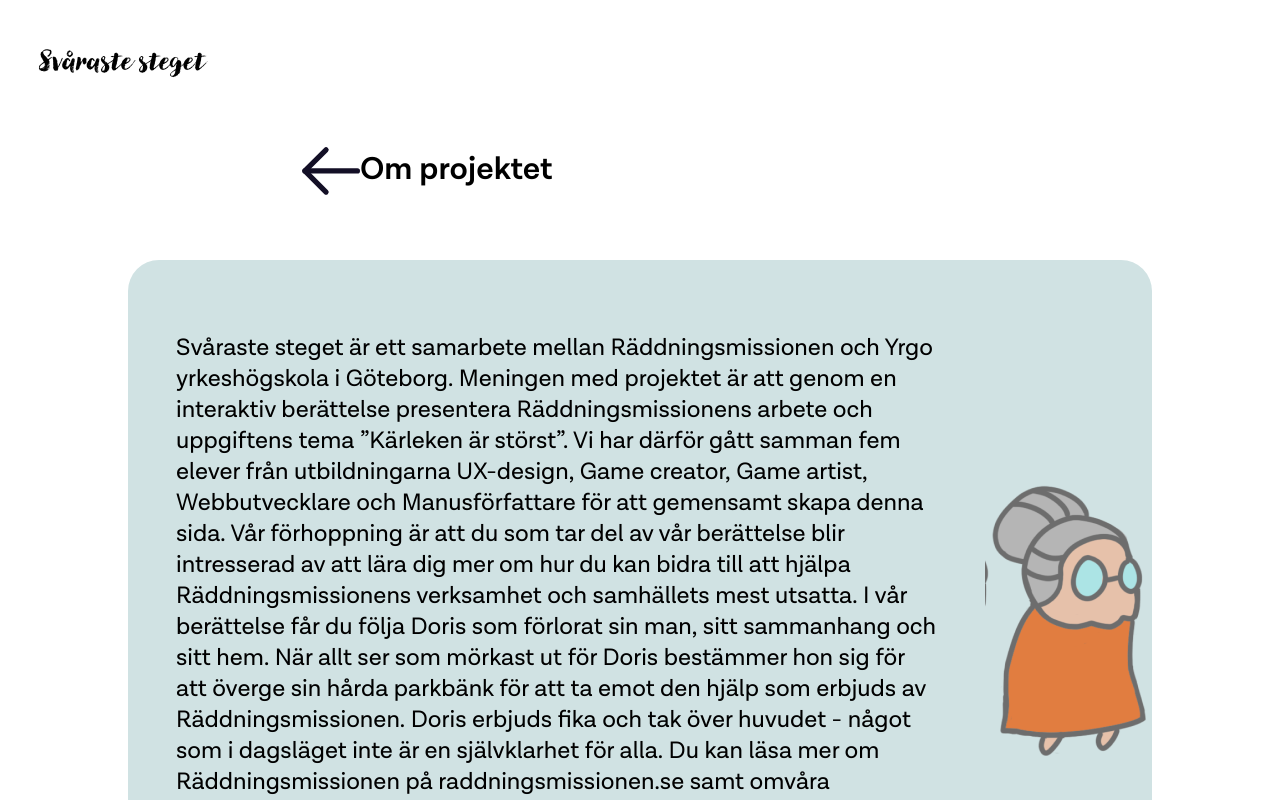
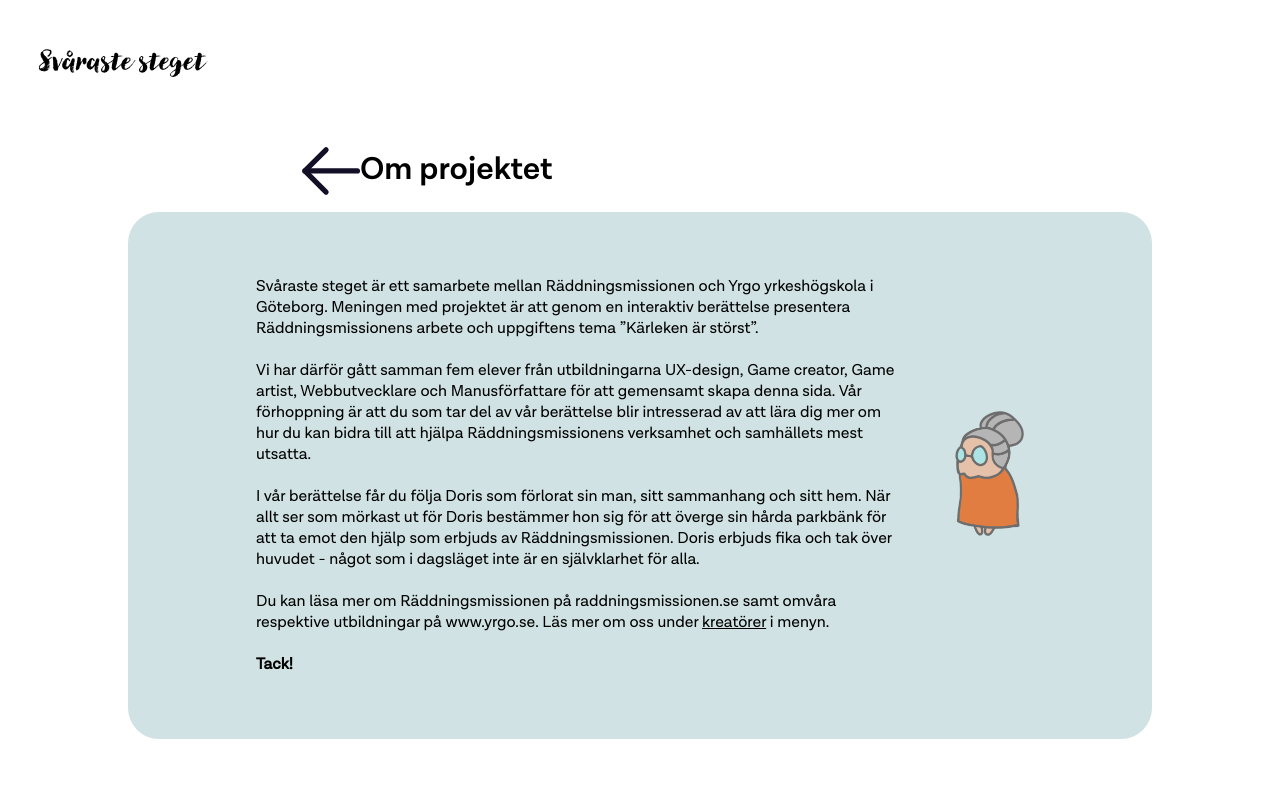
Before and after one commit to trilisen/hackathon-21, a React (Create React App) app: page /about in a window 1280 px wide. Shown: the top 800 px of the page. Built offline with nearby package versions, Linux system fonts and the light colour scheme; what react-unity-webgl would draw is missing.

Commit message:
Small changes to style

```diff
--- a/src/Components/About.js
+++ b/src/Components/About.js
@@ -29,14 +29,25 @@
   width: "80%",
   alignItems: "center",
   background: "#D0E2E3",
-  margin: "3rem",
+  marginRight: "3rem",
+  marginLeft: "3rem",
   borderRadius: "31px",
+  marginBottom: "8rem",
 };
 
 const textStyles = {
   margin: "3rem",
-  fontSize: "1.5rem",
   fontFamily: "Lota Grotesque Regular",
+  marginLeft: "8rem",
+};
+
+const grandmaStyles = {
+  height: "100%",
+  width: "100%",
+};
+
+const grandmaContainerStyles = {
+  marginRight: "8rem",
 };
 
 const About = () => {
@@ -56,26 +67,30 @@
               Svåraste steget är ett samarbete mellan Räddningsmissionen och
               Yrgo yrkeshögskola i Göteborg. Meningen med projektet är att genom
               en interaktiv berättelse presentera Räddningsmissionens arbete och
-              uppgiftens tema ”Kärleken är störst”. Vi har därför gått samman
-              fem elever från utbildningarna UX-design, Game creator, Game
-              artist, Webbutvecklare och Manusförfattare för att gemensamt skapa
-              denna sida. Vår förhoppning är att du som tar del av vår
-              berättelse blir intresserad av att lära dig mer om hur du kan
-              bidra till att hjälpa Räddningsmissionens verksamhet och
-              samhällets mest utsatta. I vår berättelse får du följa Doris som
-              förlorat sin man, sitt sammanhang och sitt hem. När allt ser som
-              mörkast ut för Doris bestämmer hon sig för att överge sin hårda
-              parkbänk för att ta emot den hjälp som erbjuds av
+              uppgiftens tema ”Kärleken är störst”. <br /> <br /> Vi har därför
+              gått samman fem elever från utbildningarna UX-design, Game
+              creator, Game artist, Webbutvecklare och Manusförfattare för att
+              gemensamt skapa denna sida. Vår förhoppning är att du som tar del
+              av vår berättelse blir intresserad av att lära dig mer om hur du
+              kan bidra till att hjälpa Räddningsmissionens verksamhet och
+              samhällets mest utsatta. <br /> <br /> I vår berättelse får du
+              följa Doris som förlorat sin man, sitt sammanhang och sitt hem.
+              När allt ser som mörkast ut för Doris bestämmer hon sig för att
+              överge sin hårda parkbänk för att ta emot den hjälp som erbjuds av
               Räddningsmissionen. Doris erbjuds fika och tak över huvudet -
-              något som i dagsläget inte är en självklarhet för alla. Du kan
-              läsa mer om Räddningsmissionen på raddningsmissionen.se samt
-              omvåra respektive utbildningar på www.yrgo.se. Våra mailadresser
-              finns under “kreatörer” i menyn. <br />
+              något som i dagsläget inte är en självklarhet för alla. <br />{" "}
+              <br /> Du kan läsa mer om Räddningsmissionen på
+              raddningsmissionen.se samt omvåra respektive utbildningar på
+              www.yrgo.se. Läs mer om oss under{" "}
+              <a href="/people" style={{ color: "black" }}>
+                kreatörer
+              </a>{" "}
+              i menyn. <br /> <br />
               <b>Tack!</b>
             </p>
           </div>
-          <div>
-            <img src={Grandma} alt="Grandma" />
+          <div style={grandmaContainerStyles}>
+            <img src={Grandma} alt="Grandma" style={grandmaStyles} />
           </div>
         </div>
       </main>
--- a/src/Components/Info.js
+++ b/src/Components/Info.js
@@ -34,7 +34,7 @@
           Om projektet
         </a>
         <a href="/people" style={linkStyles}>
-          Om oss
+          Kreatörer
         </a>
       </div>
       <Footer></Footer>
--- a/src/index.css
+++ b/src/index.css
@@ -6,6 +6,8 @@
     sans-serif;
   -webkit-font-smoothing: antialiased;
   -moz-osx-font-smoothing: grayscale;
+  height: 100%;
+  width: 100%;
 }
 
 @font-face {
```
Also changed, not shown: src/Images/grandma.png.
